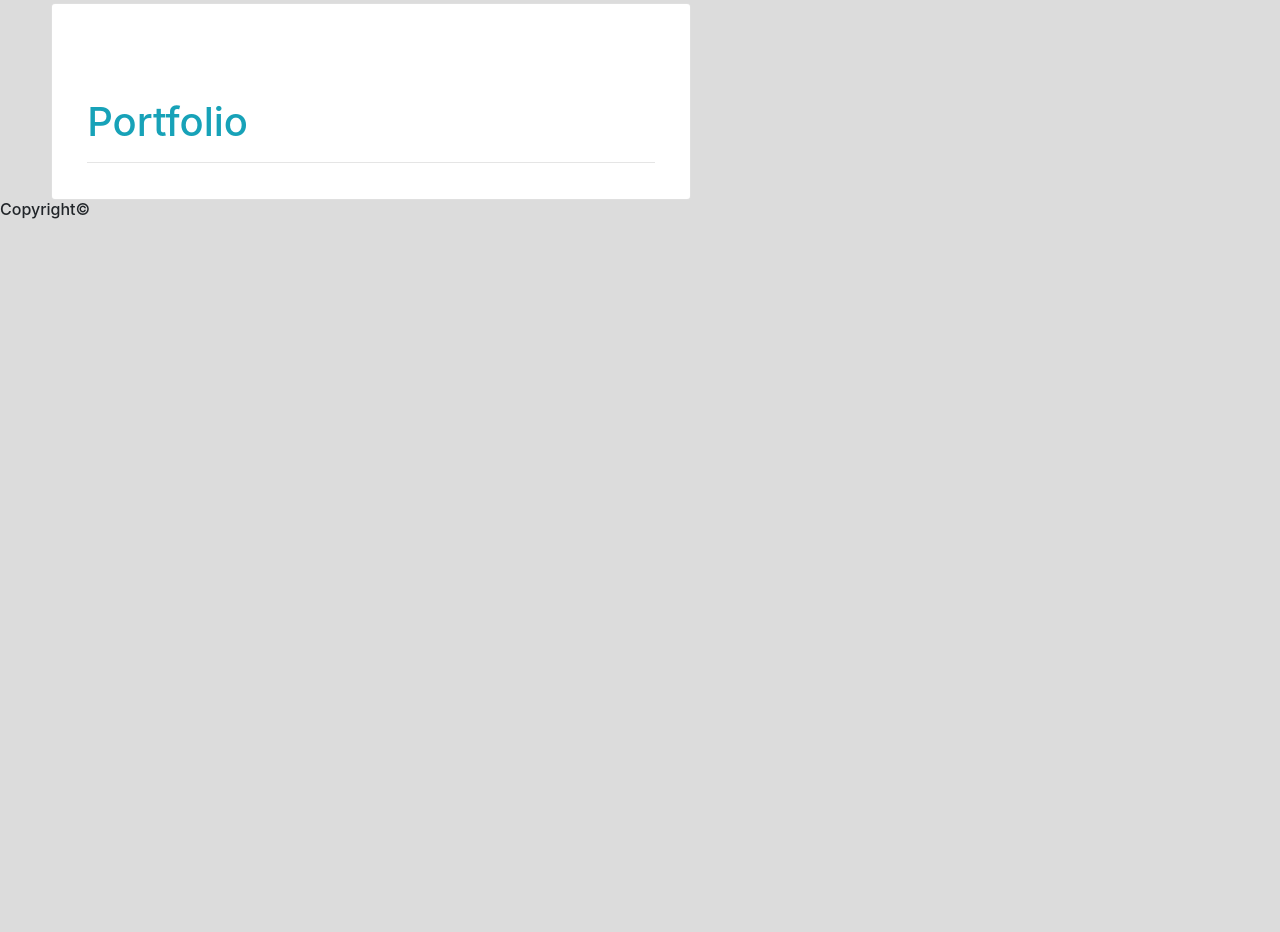
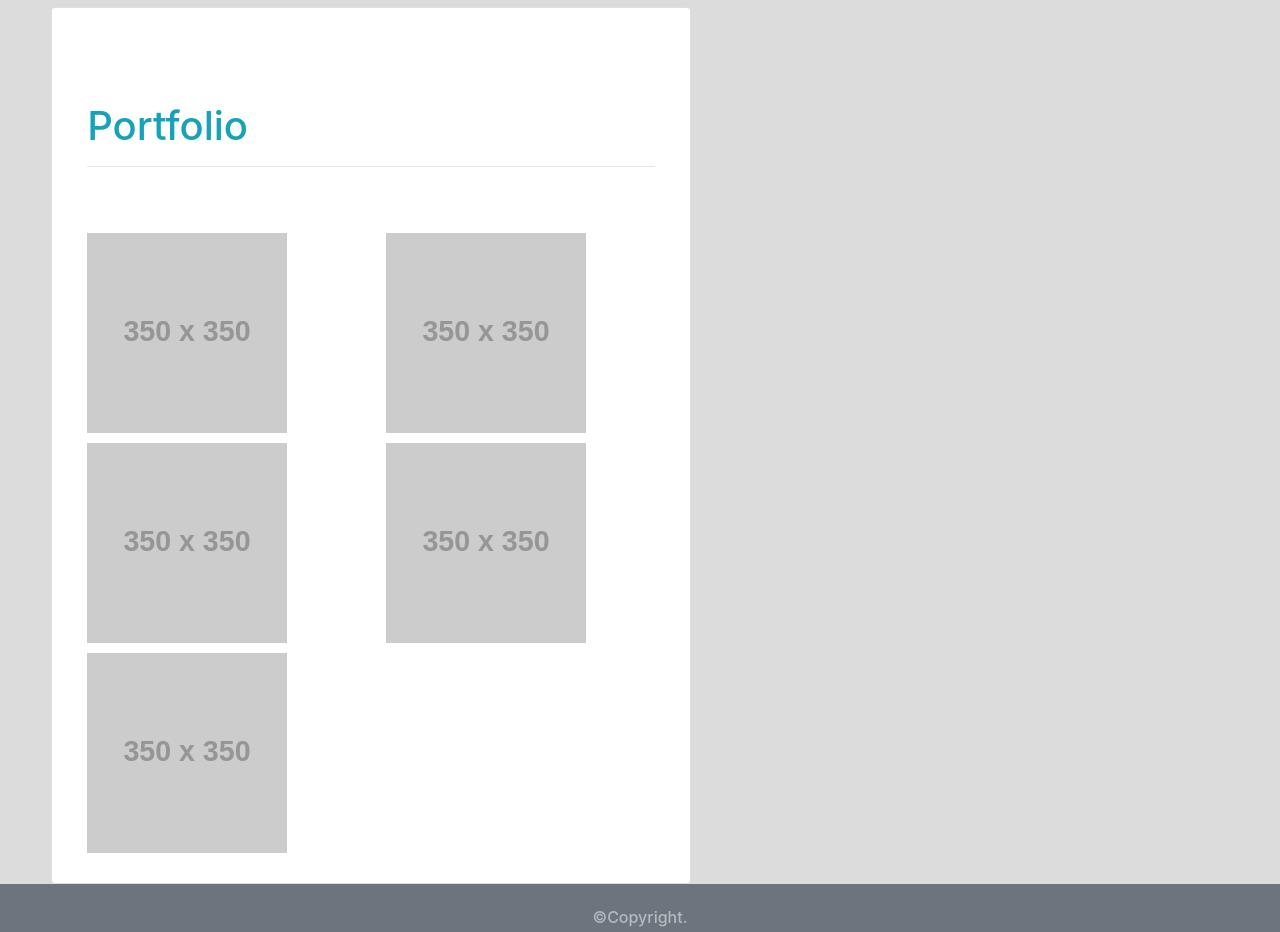
Before and after one commit to kellykim831/Responsive_Portfolio, a plain HTML site: page portfolio.html in a window 1280 px wide. Shown: the part 175-1107 px from the top of the page. Before the commit the page ends 800 px from the top, so only its background shows below. Drawn offline with nearby package versions, Linux system fonts and the light colour scheme; placeholder pictures from the web are drawn by us.

Commit message:
insert sticky footer code to all 3 files.

```diff
--- a/portfolio.html
+++ b/portfolio.html
@@ -1,35 +1,39 @@
 <!doctype html>
 <html lang="en">
+
 <head>
     <!-- Required meta tags -->
     <meta charset="utf-8">
     <meta name="viewport" content="width=device-width, initial-scale=1, shrink-to-fit=no">
     <!-- Bootstrap CSS -->
-    <link rel="stylesheet" href="https://stackpath.bootstrapcdn.com/bootstrap/4.5.2/css/bootstrap.min.css" integrity="sha384-JcKb8q3iqJ61gNV9KGb8thSsNjpSL0n8PARn9HuZOnIxN0hoP+VmmDGMN5t9UJ0Z" crossorigin="anonymous">
+    <link rel="stylesheet" href="https://stackpath.bootstrapcdn.com/bootstrap/4.5.2/css/bootstrap.min.css"
+        integrity="sha384-JcKb8q3iqJ61gNV9KGb8thSsNjpSL0n8PARn9HuZOnIxN0hoP+VmmDGMN5t9UJ0Z" crossorigin="anonymous">
     <link rel="stylesheet" href="style.css">
     <title>Kelly Kim</title>
 </head>
 
 <body>
     <nav class="navbar navbar-expand-lg navbar-light bg-light">
-       <a class="navbar-brand bg-info text-white" id="kk" href="#"><h1>Kelly Kim</h1></a>
-        <button class="navbar-toggler" type="button" data-toggle="collapse" data-target="#navbarNavAltMarkup" aria-controls="navbarNavAltMarkup" aria-expanded="false" aria-label="Toggle navigation">
+        <a class="navbar-brand bg-info text-white" id="kk" href="index.html">
+            <h1>Kelly Kim</h1>
+        </a>
+        <button class="navbar-toggler" type="button" data-toggle="collapse" data-target="#navbarNavAltMarkup"
+            aria-controls="navbarNavAltMarkup" aria-expanded="false" aria-label="Toggle navigation">
             <span class="navbar-toggler-icon"></span>
         </button>
         <div class="collapse navbar-collapse" id="navbarNavAltMarkup">
             <div class="navbar-nav ml-auto">
-            <a class="nav-item nav-link active" href="#">About <span class="sr-only">(current)</span></a>
-            <a class="nav-item nav-link" href="#">Portfolio</a>
-            <a class="nav-item nav-link" href="#">Contact</a>
+                <a class="nav-item nav-link active" href="index.html">About <span class="sr-only">(current)</span></a>
+                <a class="nav-item nav-link" href="portfolio.html">Portfolio</a>
+                <a class="nav-item nav-link" href="contact.html">Contact</a>
 
             </div>
         </div>
     </nav>
-      <br>
-      <br>
-      <br>
-      <br>
+
+
     <body>
+        <main>
             <div class="card w-50">
                 <div class="card-body">
                     <div class="row">
@@ -43,25 +47,67 @@
                                         <hr>
                                     </div>
                                 </div>
+                            </div>
 
+
+                            <div class="container">
+                                <div class="row">
+                                    <div class="col-md-6">
+                                        <img width="200" height="200" src="https://via.placeholder.com/350"
+                                            alt=thumbnail></a></div>
+                                    <div class="col">
+                                        <img width="200" height="200" src="https://via.placeholder.com/350"
+                                            alt=thumbnail></a></div>
+                                </div>
+
+                                <div class="row">
+                                    <div class="col-md-6">
+                                        <img width="200" height="200" src="https://via.placeholder.com/350"
+                                            alt=thumbnail></a></div>
+                                    <div class="col">
+                                        <img width="200" height="200" src="https://via.placeholder.com/350"
+                                            alt=thumbnail></a></div>
+                                </div>
+                                <div class="row">
+                                    <div class="col-md-6">
+                                        <img width="200" height="200" src="https://via.placeholder.com/350"
+                                            alt=thumbnail></a></div>
+                                    <div class="col">
+                                       </div>
+                                </div>
 
             </div>
             </div>
             </div>
             </div>
+
+
+        </main>
+
+        <footer class="py-4 bg-secondary text-white-50">
+            <div class="text-center">
+              <h6>©Copyright.</h6>
             </div>
+          </footer>
 
-      </body>
+
+
 
 
             <!-- Optional JavaScript -->
             <!-- jQuery first, then Popper.js, then Bootstrap JS -->
-    <script src="https://code.jquery.com/jquery-3.5.1.slim.min.js" integrity="sha384-DfXdz2htPH0lsSSs5nCTpuj/zy4C+OGpamoFVy38MVBnE+IbbVYUew+OrCXaRkfj" crossorigin="anonymous"></script>
-    <script src="https://cdn.jsdelivr.net/npm/popper.js@1.16.1/dist/umd/popper.min.js" integrity="sha384-9/reFTGAW83EW2RDu2S0VKaIzap3H66lZH81PoYlFhbGU+6BZp6G7niu735Sk7lN" crossorigin="anonymous"></script>
-    <script src="https://stackpath.bootstrapcdn.com/bootstrap/4.5.2/js/bootstrap.min.js" integrity="sha384-B4gt1jrGC7Jh4AgTPSdUtOBvfO8shuf57BaghqFfPlYxofvL8/KUEfYiJOMMV+rV" crossorigin="anonymous"></script>
+            <script src="https://code.jquery.com/jquery-3.5.1.slim.min.js"
+              integrity="sha384-DfXdz2htPH0lsSSs5nCTpuj/zy4C+OGpamoFVy38MVBnE+IbbVYUew+OrCXaRkfj"
+              crossorigin="anonymous"></script>
+            <script src="https://cdn.jsdelivr.net/npm/popper.js@1.16.1/dist/umd/popper.min.js"
+              integrity="sha384-9/reFTGAW83EW2RDu2S0VKaIzap3H66lZH81PoYlFhbGU+6BZp6G7niu735Sk7lN"
+              crossorigin="anonymous"></script>
+            <script src="https://stackpath.bootstrapcdn.com/bootstrap/4.5.2/js/bootstrap.min.js"
+              integrity="sha384-B4gt1jrGC7Jh4AgTPSdUtOBvfO8shuf57BaghqFfPlYxofvL8/KUEfYiJOMMV+rV"
+              crossorigin="anonymous"></script>
+
+
+
           </body>
 
-  <footer>
-    <h6>Copyright©</h6>
-  </footer>
           </html>
--- a/style.css
+++ b/style.css
@@ -1,5 +1,5 @@
  body {
-     background-color: gainsboro;
+    background-color: gainsboro;
  }
 
 .container {
@@ -27,4 +27,9 @@ main {
 
 img {
     margin-right: 10px;
+    margin-bottom: 10px ;
 }
+
+.py-4 {
+    height: 10px;
+}
```
Also changed, not shown: contact.html (+31 -19 lines), index.html (+12 -9 lines). Lines whose indentation alone changed are shown as unchanged.
